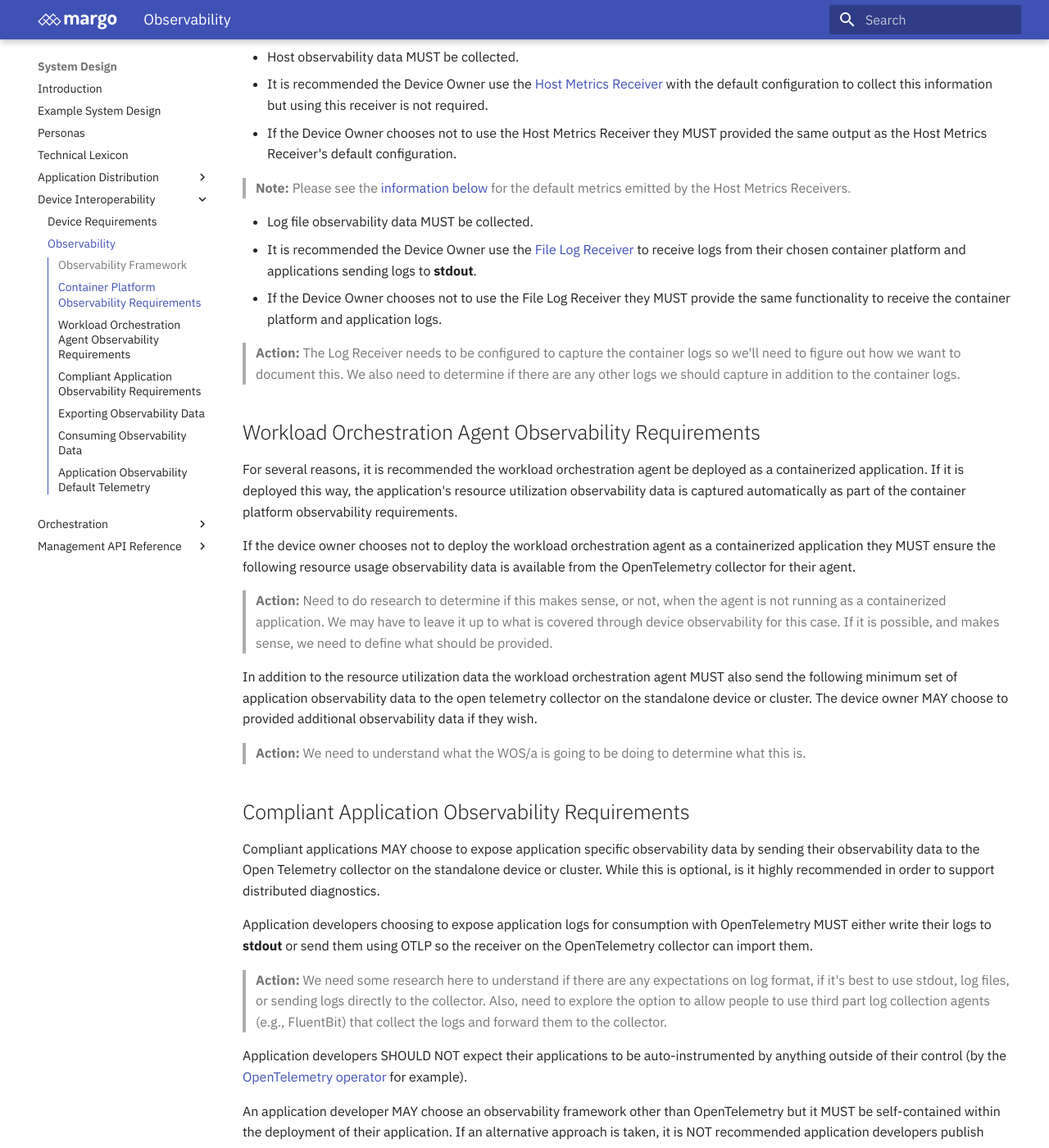
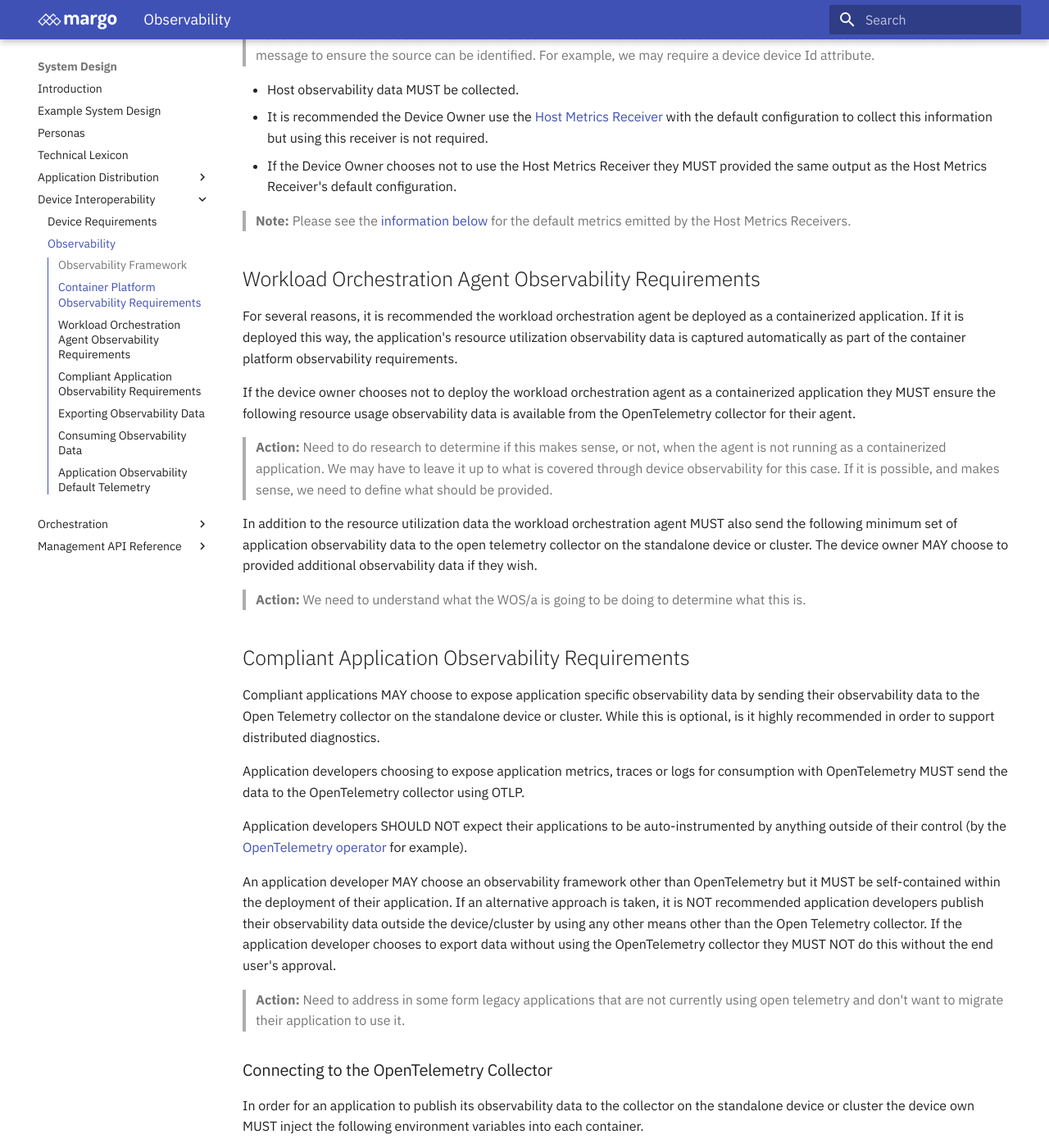
Before and after one commit to margo/specification, an MkDocs documentation site: the page built from system-design/app-interoperability/observability.md, in a window 1280 px wide and 1400 px high, scrolled down 4546 px. Shown: the whole window at 82% size. Built offline with MkDocs 1.6.1 and Material for MkDocs 9.7.7, drawn with Linux system fonts in a browser that asks for light colours; plug-ins that fetch from the network failed and are left out; some of the changed text lies outside the part shown.

Commit message:
Edits and removed use of FileLogReceiver
Signed-off-by: Philip <philip.presson@us.abb.com>

```diff
--- a/system-design/app-interoperability/observability.md
+++ b/system-design/app-interoperability/observability.md
@@ -37,7 +37,7 @@ There are several reasons why OpenTelemetry was chosen:
 
 > **Decision Needed:** Need to determine which version(s) of the specification are supported
 
-**Open Telemetry Collector Deployment Methods**
+### Open Telemetry Collector Deployment Methods
 
 The device owner MUST deploy, and configure, an OpenTelemetry collector on their device. The device owner MAY choose the deployment model they wish to follow but MUST use one of the following approaches.
 
@@ -50,9 +50,8 @@ For multi-node capable clusters the device owner MAY chose to use the DaemonSet
 ![Deployment Model - DaemonSet](../figures/System-design-observability-deployment2.drawio.svg)
 
 For multi-node capable clusters the device owner MUST ensure the communication between applications, and collector, from one node to a collector on a different node is secure.
-> **Action:** Need to research how this is done so we can provide additional information on what is required.
 
-The device owner MUST NOT use the sidecar deployment model at this time since this requires the pods/containers to have foreknowledge of this deployment model.
+The device owner MUST NOT require the use the sidecar deployment model at this time since this requires the pods/containers to have foreknowledge of this deployment model.
 
 > **Action:** Some more research needs to be done here. If there is a way to do this dynamically without requiring the application developer to include special attributes on their pods then it may be allowed.
 
@@ -64,7 +63,7 @@ The device owner MUST NOT attempt to inject auto-instrumentation (by using the [
 
 In order to allow for monitoring the chosen container platform's state the device owner MUST ensure the following observability data is being collected and made available for export from the OpenTelemetry collector(s) on the standalone device or cluster
 
-**Kubernetes**
+### Kubernetes
 
 For devices running Kubernetes the following is a minimum list of observability data that MUST be provided. The device owner MAY choose to provide additional observability data if they wish.
 
@@ -94,7 +93,7 @@ For devices running Kubernetes the following is a minimum list of observability
 
   > **Note:** Please see the [information below](#application-observability-default-telemetry) for the default attributes added by the Kubernetes Attributes Processor.
 
-**Standalone Device Container Platforms**
+### Standalone Device Container Platforms
 
 For devices running non-clustered container platforms such as Docker or Podman the following is a minimum list of observability data that MUST be provided. The device owner MAY choose to provide additional observability data if they wish.
 
@@ -104,7 +103,7 @@ For devices running non-clustered container platforms such as Docker or Podman t
 
   > **Note:** Please see the [information below](#application-observability-default-telemetry) for the default metrics emitted by the Docker Stats and Podman Stats Receivers.
 
-**General**
+### General
 
 - The collector MUST receive data using the [OLTP](https://opentelemetry.io/docs/specs/otlp/) format.
   - It is recommended the Device Owner use the [OLTP Receiver](https://github.com/open-telemetry/opentelemetry-collector/blob/main/receiver/otlpreceiver/README.md) to allow applications to send observability data to the collector.
@@ -117,12 +116,6 @@ For devices running non-clustered container platforms such as Docker or Podman t
   - If the Device Owner chooses not to use the Host Metrics Receiver they MUST provided the same output as the Host Metrics Receiver's default configuration.
 
   > **Note:** Please see the [information below](#application-observability-default-telemetry) for the default metrics emitted by the Host Metrics Receivers.
-
-- Log file observability data MUST be collected.
-  - It is recommended the Device Owner use the [File Log Receiver](https://github.com/open-telemetry/opentelemetry-collector-contrib/blob/main/receiver/filelogreceiver/README.md) to receive logs from their chosen container platform and applications sending logs to **stdout**.
-  - If the Device Owner chooses not to use the File Log Receiver they MUST provide the same functionality to receive the container platform and application logs.
-
-> **Action:** The Log Receiver needs to be configured to capture the container logs so we'll need to figure out how we want to document this. We also need to determine if there are any other logs we should capture in addition to the container logs.
 
 ## Workload Orchestration Agent Observability Requirements
 
@@ -140,9 +133,7 @@ In addition to the resource utilization data the workload orchestration agent MU
 
 Compliant applications MAY choose to expose application specific observability data by sending their observability data to the Open Telemetry collector on the standalone device or cluster. While this is optional, is it highly recommended in order to support distributed diagnostics.
 
-Application developers choosing to expose application logs for consumption with OpenTelemetry MUST either write their logs to **stdout** or send them using OTLP so the receiver on the OpenTelemetry collector can import them.
-
-> **Action:** We need some research here to understand if there are any expectations on log format, if it's best to use stdout, log files, or sending logs directly to the collector. Also, need to explore the option to allow people to use third part log collection agents (e.g., FluentBit) that collect the logs and forward them to the collector.
+Application developers choosing to expose application metrics, traces or logs for consumption with OpenTelemetry MUST send the data to the OpenTelemetry collector using OTLP.
 
 Application developers SHOULD NOT expect their applications to be auto-instrumented by anything outside of their control (by the [OpenTelemetry operator](https://github.com/open-telemetry/opentelemetry-operator#opentelemetry-auto-instrumentation-injection) for example).
 
@@ -150,16 +141,17 @@ An application developer MAY choose an observability framework other than OpenTe
 
 > **Action:** Need to address in some form legacy applications that are not currently using open telemetry and don't want to migrate their application to use it.
 
-**Connecting to the OpenTelemetry Collector**
+### Connecting to the OpenTelemetry Collector
 
 In order for an application to publish its observability data to the collector on the standalone device or cluster the device own MUST inject the following environment variables into each container.
 
 |Environment Variable|Description|
 |---|---|
+|GRPC_OTEL_EXPORTER_OTLP_ENDPOINT|(Optional) The URL for the application to use to connect to the OpenTelemetry collector using gRPC.|
 |HTTP_OTEL_EXPORTER_OTLP_ENDPOINT|(Required) The URL for the application to use to connect to the OpenTelemetry collector HTTP + protobuf|
+|OTEL_EXPORTER_OTLP_CERTIFICATE|(Optional)The PATH for the client certificate (in PEM format) to use for secure connections to the OpenTelemetry Collector. The application must connect using the certificate if it is provided.|
 |OTEL_EXPORTER_OTLP_PROTOCOL|(Optional) "grpc" if the preferred protocol is gRPC, "http/protobuf" if the preferred protocol is HTTP + protobuf. The default is "http/protobuf" if nothing is provided for this environment variable. If the preferred protocol is "grpc" but no gRPC endpoint is provided, or if the application client cannot connect via gRPC, the application client connects using "http/protobuf". |
-|GRPC_OTEL_EXPORTER_OTLP_ENDPOINT|(Optional) The URL for the application to use to connect to the OpenTelemetry collector using gRPC.|
-|OTEL_EXPORTER_OTLP_CERTIFICATE|(Optional)The PATH for the client certificate (in PEM format) to use for secure connections to the OpenTelemetry Collector. The application must connect using the certificate if it is provided.|
+
 > **Action:** We need to do some additional research to validate the above and see if any other data is needed for things like establishing a secure connection to the collector.
 
 ## Exporting Observability Data
@@ -185,9 +177,7 @@ Device owners are NOT required to provide backends for consuming observability d
 
 The following telemetry data is collected by using the default configurations for the receivers indicated above. You can find more information about each piece of telemetry from the receiver's documentation.
 
-> **Action**: This information was compiled based on the receiver's documentation and we still need to validate the default data emitted matches what is documented.
-
-**Metrics**
+### Metrics
 
 The following table shows the metrics emitted by the indicated receivers when using the default configuration.
 
@@ -284,17 +274,11 @@ The following table shows the metrics emitted by the indicated receivers when us
 | Storage | Requests | Container | X |  |  |  |  |
 | Storage (Ephemeral) | Request | Container | X |  |  |  |  |
 
-**Logs**
+### Logs
 
-The following shows the logs emitted by the indicated receiver. The Kubernetes Events receiver collects the event logs when using the default configuration. The Kubernetes Object Receiver and Log Receiver must be configured to collect the desired logs.
+The Kubernetes Events receiver collects the event logs when using the default configuration. The Kubernetes Object Receiver must be configured to collect the desired logs. Container logs must be emitted using OTLP.
 
-| Source | [Kubernetes Object Receiver](https://github.com/open-telemetry/opentelemetry-collector-contrib/tree/main/receiver/k8sobjectsreceiver) | [Kubernetes Events Receiver](https://github.com/open-telemetry/opentelemetry-collector-contrib/tree/main/receiver/k8seventsreceiver) | [File Log Receiver](https://github.com/open-telemetry/opentelemetry-collector-contrib/tree/main/receiver/filelogreceiver) |
-|---------|--------------------------------|------------------------------|--------------------|
-| Container Logs |  |  | - |
-| Kubernetes Events | - | X |  |
-| Kubernetes Resources | - |  |  |
-
-**Kubernetes Attributes Processor**
+### Kubernetes Attributes Processor
 
 The following shows the attributes added to each signal when using the [Kubernetes Attribute Processors'](https://github.com/open-telemetry/opentelemetry-collector-contrib/tree/main/processor/k8sattributesprocessor) default configuration.
 
```
